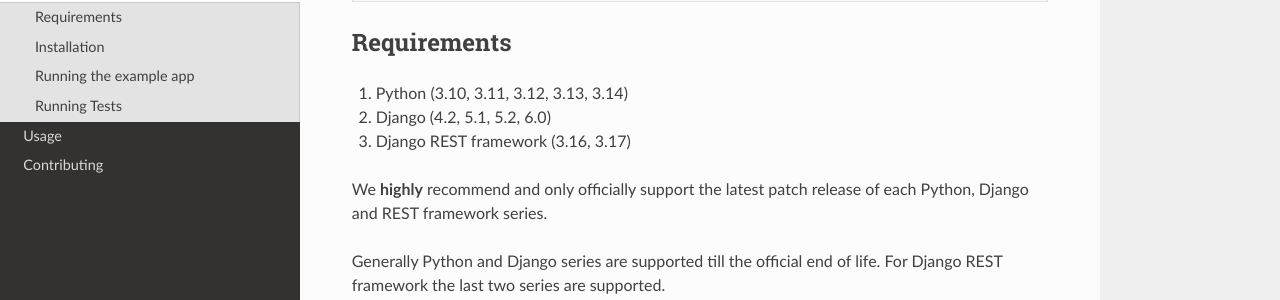
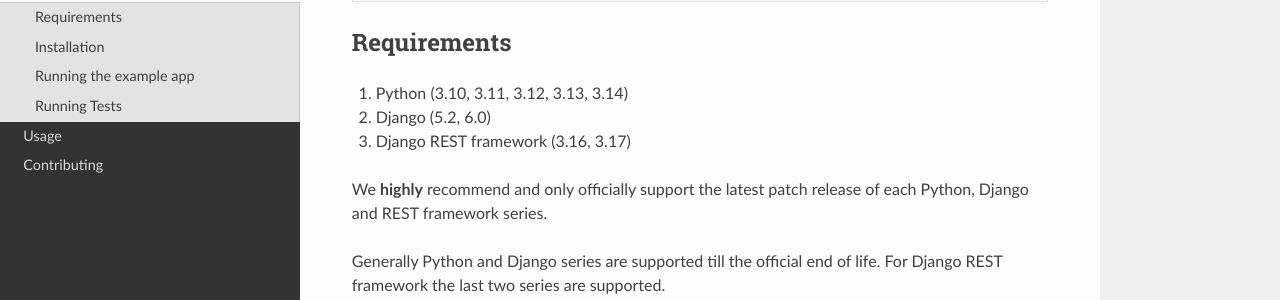
Before and after one commit to django-json-api/django-rest-framework-json-api, a Sphinx documentation site: the page built from docs/getting-started.md, in a window 1280 px wide and 900 px high, scrolled down 855 px. Shown: the part 150-450 px from the top of the window. Built offline with Sphinx 7.4.7 and the Read the Docs theme 3.1.0, drawn with Linux system fonts in a browser that asks for light colours; pages that are not in the unit, such as notebooks, are missing from menus.

Commit message:
Removed Django support 4.2 and 5.1 (#1322)

```diff
--- a/README.rst
+++ b/README.rst
@@ -93,7 +93,7 @@
 ------------
 
 1. Python (3.10, 3.11, 3.12, 3.13, 3.14)
-2. Django (4.2, 5.1, 5.2, 6.0)
+2. Django (5.2, 6.0)
 3. Django REST framework (3.16, 3.17)
 
 We **highly** recommend and only officially support the latest patch release of each Python, Django and REST framework series.
--- a/docs/getting-started.md
+++ b/docs/getting-started.md
@@ -52,7 +52,7 @@
 ## Requirements
 
 1. Python (3.10, 3.11, 3.12, 3.13, 3.14)
-2. Django (4.2, 5.1, 5.2, 6.0)
+2. Django (5.2, 6.0)
 3. Django REST framework (3.16, 3.17)
 
 We **highly** recommend and only officially support the latest patch release of each Python, Django and REST framework series.
--- a/setup.py
+++ b/setup.py
@@ -107,7 +107,7 @@
     install_requires=[
         "inflection>=0.5.0",
         "djangorestframework>=3.16",
-        "django>=4.2",
+        "django>=5.2",
     ],
     extras_require={
         "django-polymorphic": ["django-polymorphic>=4.0.0"],
```
Also changed, not shown: CHANGELOG.md (+3 -1 lines), 1 other file.
